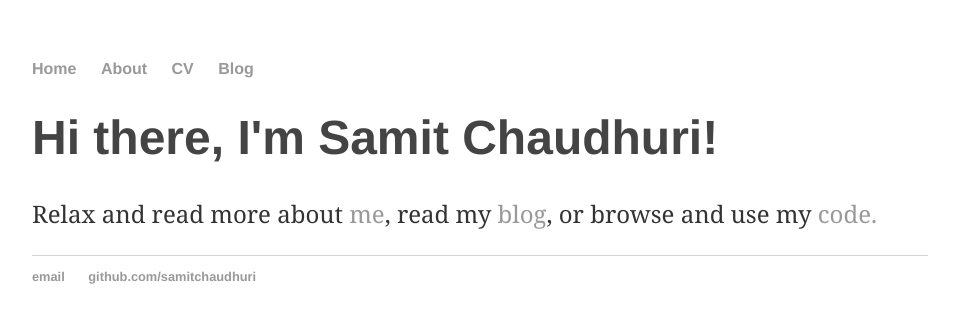
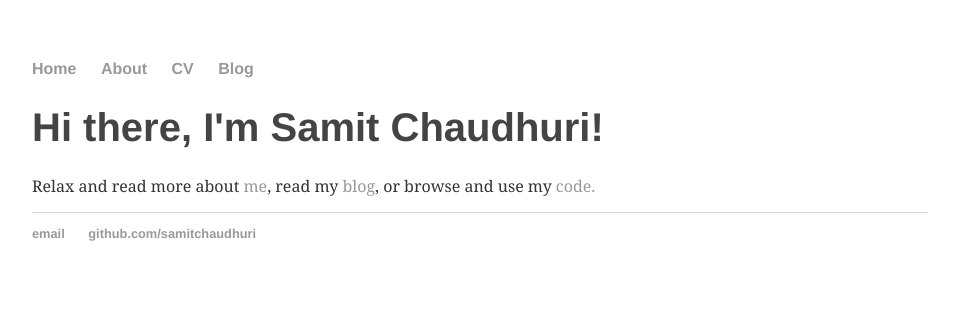
Before and after one commit to hominid101/hominid101.github.io, a Jekyll site: the page built from index.html, in a window 1280 px wide. Shown: the top 323 px of the page, without its empty margins (160-1119 px from the left). Built offline with Jekyll 4.4.1, drawn with Linux system fonts in a browser that asks for light colours.

Commit message:
change css font sizes

```diff
--- a/css/main.css
+++ b/css/main.css
@@ -22,12 +22,12 @@ a:hover {
     text-decoration: underline;
 }
 h1 {
-    font-size: 3em;
+    font-size: 2.5em;
     font-family:'Helvetica', 'Arial', 'Sans-Serif';
 }
 p {
-    font-size: 1.5em;
-    line-height: 1.4em;
+    font-size: 1em;
+    line-height: 1.2em;
     color: #333;
 }
 footer {
@@ -37,7 +37,7 @@ footer {
 
 ul.posts {
     margin: 20px auto 40px;
-    font-size: 1.5em;
+    font-size: 1em;
 }
 
 ul.posts li {
```
